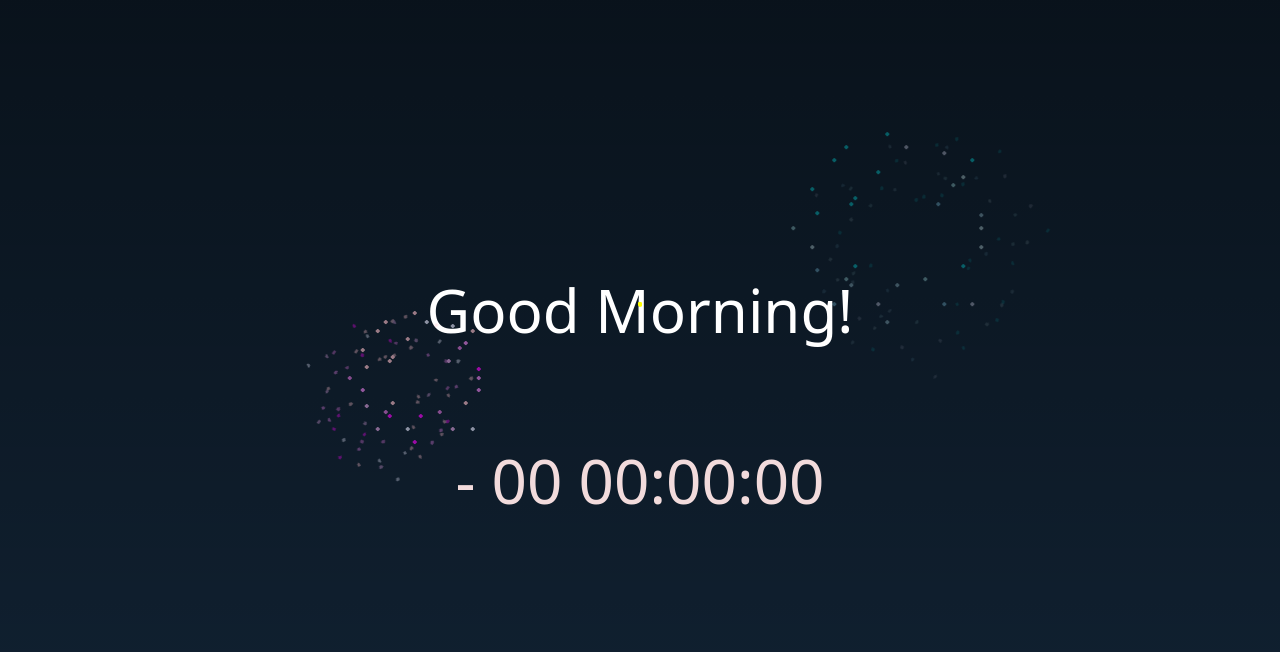
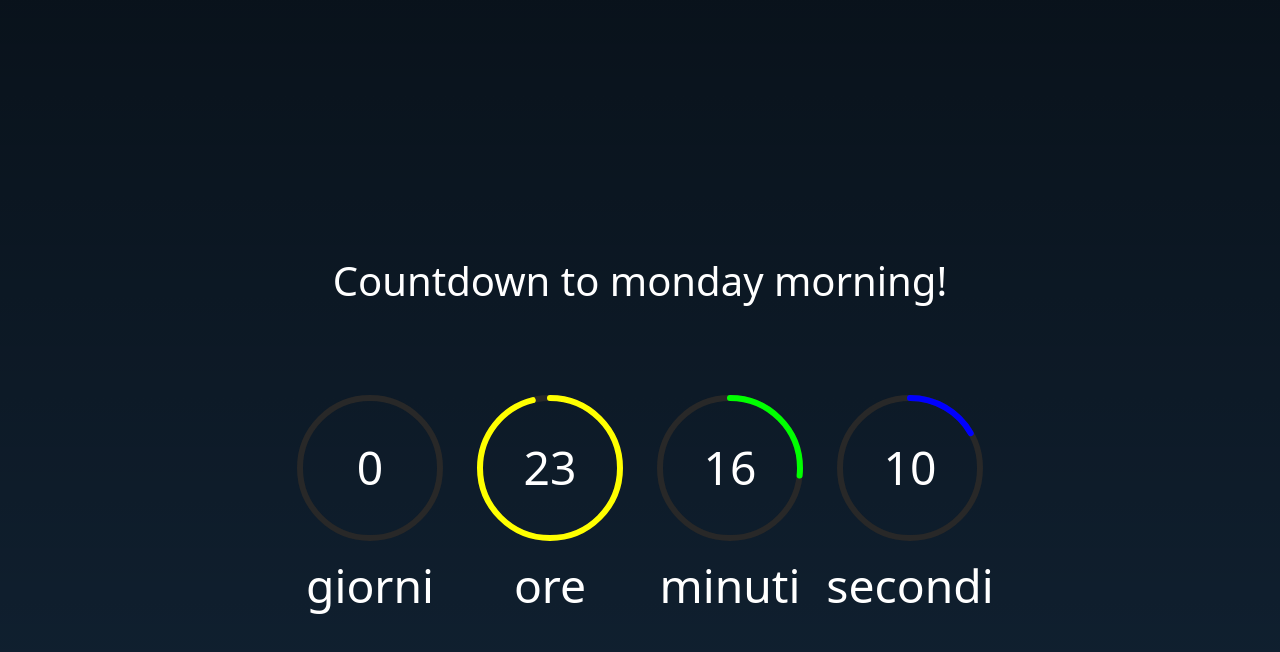
Before and after one commit to emanuele-pogliari/js-simon, a plain HTML site: page index.html in a window 1280 px wide. Drawn offline with nearby package versions, Linux system fonts and the light colour scheme.

Commit message:
added comments to all documents and change function name for more appropriate meaning

```diff
--- a/css/style.css
+++ b/css/style.css
@@ -8,8 +8,9 @@
 /* reset rules */
 
 h1 {
+    padding-bottom: 80px;
     color: white;
-    padding-bottom: 80px;
+
     font-weight: 100;
 }
 
@@ -18,62 +19,105 @@ body {
     flex-direction: column;
     justify-content: center;
     align-items: center;
+    margin: 0;
+
+    height: 100vh;
     min-height: 100vh;
+
+    overflow: hidden;
     background:
         linear-gradient(#0007, #0000),
         #123;
-    margin: 0;
-    height: 100vh;
-    overflow: hidden;
 }
 
+/* style main cointainer */
 #countdown {
     display: flex;
     gap: 30px;
+
     z-index: 10;
 }
 
+/* single circle */
 #countdown .circle-time {
     display: flex;
     justify-content: center;
     align-items: center;
+
     position: relative;
+
     width: 150px;
     height: 150px;
 }
 
+/* style all svg elements */
 #countdown .circle-time svg {
     position: relative;
+
     width: 150px;
     height: 150px;
+
     transform: rotate(270deg);
 }
 
+/* style all circles elements inside svg */
 #countdown .circle-time svg circle {
     width: 100%;
     height: 100%;
+
     fill: transparent;
+    /* set the line of the circle */
     stroke-width: 6;
     stroke: #282828;
+
     transform: translate(5px, 5px);
 }
 
+/* select only the second circle inside the svg and change style of the line with color and othe effects */
 #countdown .circle-time svg circle:nth-child(2) {
+    /* change the color of the circle line using a variable  */
     stroke: var(--clr);
     stroke-dasharray: 440;
     stroke-dashoffset: 440;
     stroke-linecap: round;
 }
 
+/* element tha show data on screen */
 #countdown div {
     position: absolute;
+
     text-align: center;
     font-weight: 100;
     color: #fff;
     font-size: 1.7em
 }
 
+/* firework container */
+.fireworks-container {
+    opacity: 0;
+}
 
+/* change the position of the word "day, hours, minutes, seconds, place it under every circles */
+.word {
+    position: absolute;
+    transform: translateY(170%);
+}
+
+/* once countdown is over, it will change dimension of the text countdown and activate an animation that will flash it */
+.count-over {
+    color: #fff;
+    font-size: 62px;
+    font-weight: 100;
+    animation: showCount 2s linear infinite;
+}
+
+/* once countdown is over, it will change dimension of the text */
+.count-over-text {
+    font-size: 60px;
+}
+
+
+/* fireworks animation */
 @keyframes firework {
     0% {
         transform: translate(var(--x), var(--initialY));
@@ -223,27 +267,12 @@ body {
     animation-delay: -0.4s;
 }
 
-.fireworks-container {
-    opacity: 0;
-}
+/* end firework animation */
 
 
-.word {
-    position: absolute;
-    transform: translateY(170%);
-}
 
-.count-over {
-    color: #fff;
-    font-size: 62px;
-    font-weight: 100;
-    animation: showCount 2s linear infinite;
-}
 
-.count-over-text {
-    font-size: 60px;
-}
-
+/* animation flashing text */
 @keyframes showCount {
     0% {
         opacity: 1;
--- a/js/script.js
+++ b/js/script.js
@@ -1,6 +1,7 @@
 // get date of countdown in milliseconds
-let targetDate = new Date("Feb 10 2024, 19:55:00").getTime();
+let targetDate = new Date("Feb 12 2024, 09:30:00").getTime();
 
+// select the countdown container, every circle and every stroke circle that will be modified
 countdownElement = document.querySelector("#countdown");
 
 let circleDaysStroke = document.querySelector("#dd");
@@ -12,6 +13,8 @@ let circleDays = document.querySelector("#days");
 let circleHours = document.querySelector("#hours");
 let circleMinutes = document.querySelector("#minutes");
 let circleSeconds = document.querySelector("#seconds");
+
+// select container fireworks
 
 let activateFireworks = document.querySelector(".fireworks-container");
 
@@ -30,19 +33,21 @@ let countdown = setInterval(function () {
     let seconds = Math.floor(difference % (1000 * 60) / 1000);
     let words = ["giorni", "ore", "minuti", "secondi"];
 
-    checkPlural(days, hours, minutes, seconds, words);
+    // call function that will check if every single data remaing is equals to 1
+    checkSingular(days, hours, minutes, seconds, words);
 
-
+    // assign data to every circles
     circleDays.innerHTML = `${days}`;
     circleHours.innerHTML = ` ${hours}`;
     circleMinutes.innerHTML = `${minutes}`;
     circleSeconds.innerHTML = ` ${seconds}`;
 
+    // assign text value under every circle
     for (let i = 0; i < words.length; i++) {
         document.querySelectorAll(".word")[i].innerHTML = `${words[i]}`
     }
 
-
+    // if the difference between actual date and data target is negative this condition will stop the interval function and will activate fireworks, also shows messages
     if (difference < 0) {
 
         clearInterval(countdown);
@@ -53,14 +58,15 @@ let countdown = setInterval(function () {
         document.querySelector(".title").innerHTML = "Good Morning!"
         document.querySelector(".title").classList.add("count-over-text");
     }
+    // adapt every stroke to the time remaing.
     circleDaysStroke.style.strokeDashoffset = 440 - (440 * days) / 365;
     circleHoursStroke.style.strokeDashoffset = 440 - (440 * hours) / 24;
     circleMinutesStroke.style.strokeDashoffset = 440 - (440 * minutes) / 60;
     circleSecondsStroke.style.strokeDashoffset = 440 - (440 * seconds) / 60;
 }, 1000)
 
-
-function checkPlural(days, hours, minutes, seconds, words) {
+// function that will check if single data time is equals to 1 and change plural words to singular
+function checkSingular(days, hours, minutes, seconds, words) {
     if (days == 1) {
         words[0] = "giorno";
     }
```
Also changed, not shown: index.html (+9 -3 lines).
